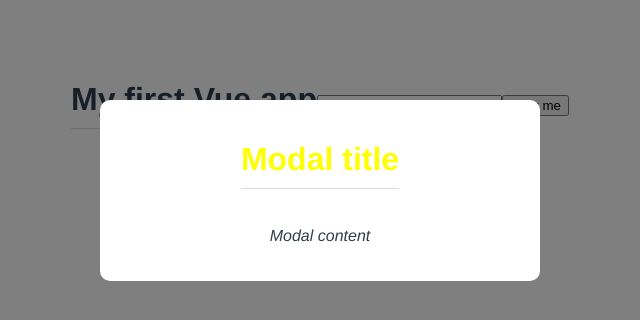
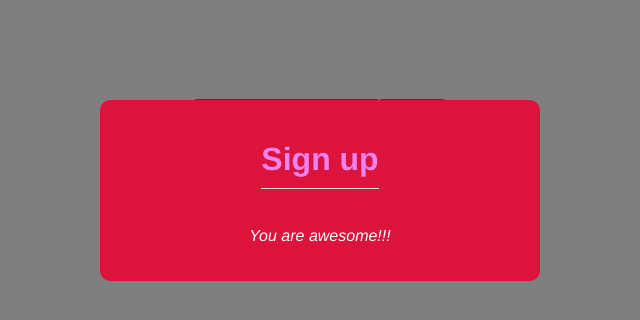
Before and after one commit to Kirill222/vueCLI__ninja, a Vue app: page / in a window 1280 px wide. Shown: the top 320 px of the page, without its empty margins (320-960 px from the left). Built offline with nearby package versions, Linux system fonts and the light colour scheme.

Commit message:
4 Passing data with props. Change theme with props

```diff
--- a/src/App.vue
+++ b/src/App.vue
@@ -2,7 +2,7 @@
   <h1>{{title}}</h1>
   <input type="text" ref="name">
   <button @click="handleClick">Click me</button>
-  <Modal />
+  <Modal :header="header" :text="text" :theme="sale" />
 </template>
 
 <script>
@@ -19,6 +19,12 @@
     handleClick() {
       console.log(this.$refs.name.value)
       this.title = this.$refs.name.value
+    }
+  },
+  data() {
+    return {
+      header: 'Sign up',
+      text: 'You are awesome!!!',
     }
   },
   components: {
--- a/src/components/Modal.vue
+++ b/src/components/Modal.vue
@@ -1,11 +1,18 @@
 <template>
     <div class="backdrop">
-        <div class="modal">
-            <h1>Modal title</h1>
-            <p>Modal content</p>
+        <div class="modal" :class="{sale: theme===sale}">
+            <h1>{{header}}</h1>
+            <p>{{text}}</p>
         </div>
     </div>
 </template>
+
+<script>
+    export default {
+        props: ['header', 'text', 'theme'] //here we accept props
+    }
+</script>
+
 
 <style>
 .modal {
@@ -25,7 +32,15 @@
 }
 
 .modal h1 {
-    color: yellow;
+    color: pink;
+}
+
+.modal.sale {
+    background: crimson;
+    color: #fff;
+}
+.modal.sale h1 {
+    color: violet;
 }
 
 </style>
```
